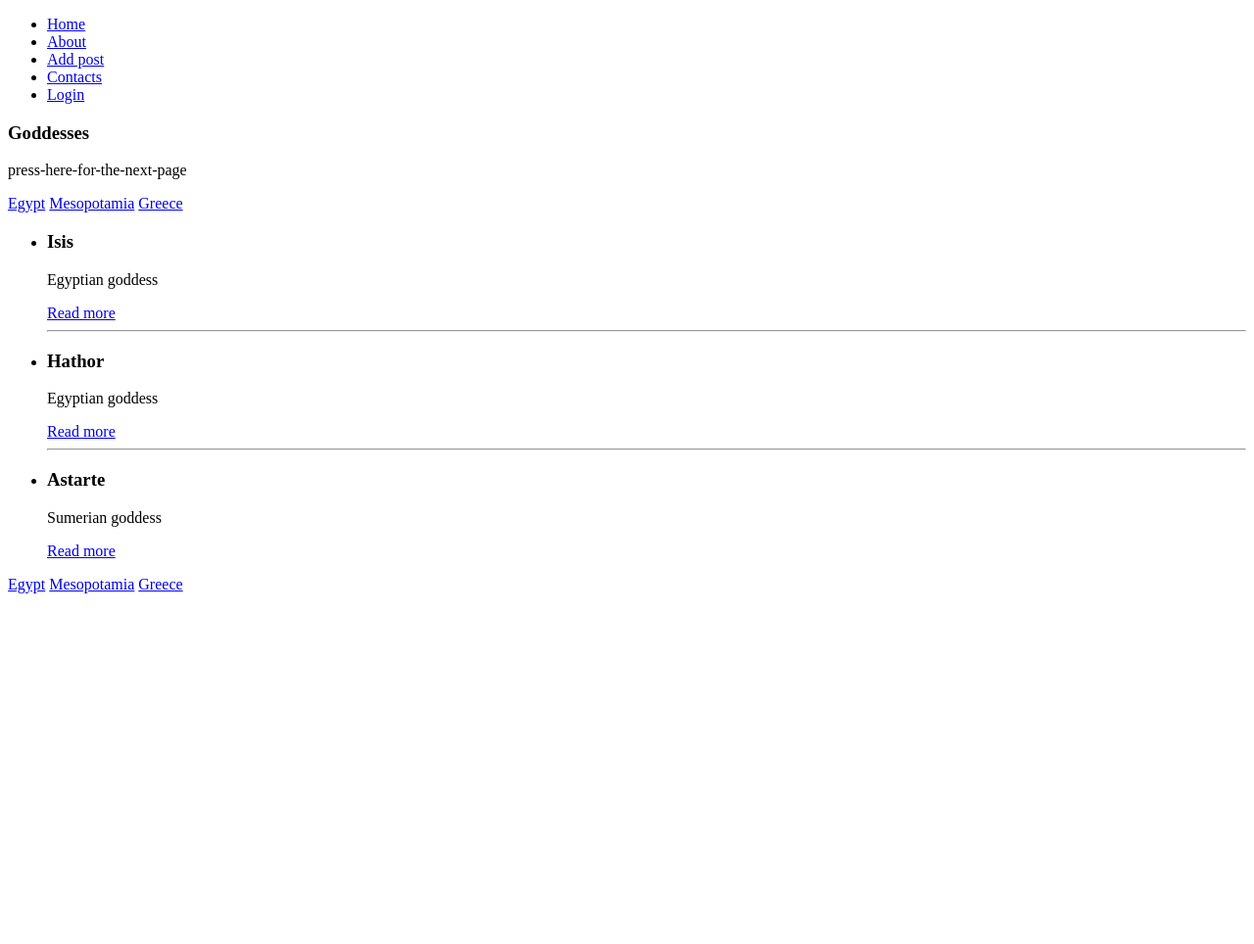
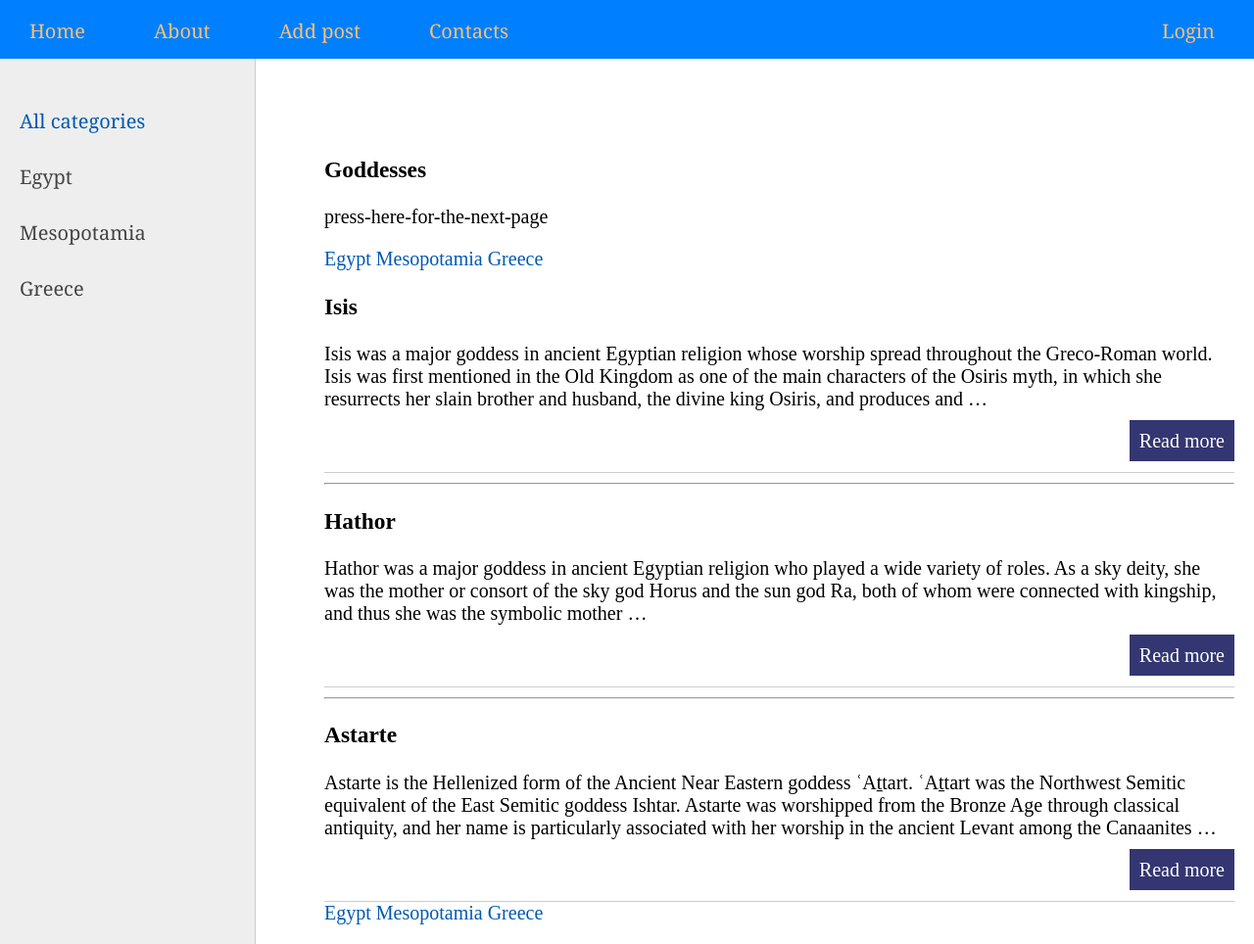
Before and after one commit to TeaThais/gods_project, a Django app: page / in a window 1280 px wide. Shown: the whole page at 98% size. Before the commit the page ends 800 px from the top, so only its background shows below. Run offline with Django 4.2, Linux system fonts and the light colour scheme.

Commit message:
static files

```diff
--- /dev/null
+++ b/gods/goddesses/static/goddesses/css/styles.css
@@ -0,0 +1,404 @@
+html, body {
+	font-family: 'Georgia';
+	margin: 0;
+	padding: 0;
+	height: 100%;
+	width: 100%;
+	color: #444;
+}
+
+a {
+	color: #0059b2;
+	text-decoration: none;
+}
+a:hover {
+	color: #CC0000;
+	text-decoration: underline;
+}
+
+img {max-width: 600px; height: auto;}
+
+img.img-article-left {
+	max-width: 300px;
+	height: auto;
+	float: left;
+	padding: 0 10px 10px 0;
+}
+
+img.img-article-left.thumb {
+	max-width: 150px;
+	height: auto;
+}
+
+p.link-read-post {
+	text-align: right;
+}
+p.link-read-post a {
+	padding: 10px;
+	min-width: 100px;
+	background: #333671;
+	color: #fff;
+	text-decoration: none;
+}
+
+div.article-panel {
+    background: #eee;
+    padding: 5px 10px 5px 10px;
+    box-sizing: border-box;
+    overflow: hidden;
+    color: #555;
+}
+div.article-panel p.first {
+    margin: 0;
+    float: left;
+}
+div.article-panel p.last {
+    margin: 0;
+    float: right;
+}
+
+ul.list-articles {
+	list-style: none;
+	margin: 0;
+	padding: 0;
+}
+ul.list-articles li {
+	border-bottom: 1px solid #ccc;
+}
+
+.table-page {
+	width: 100%;
+	height: 100%;
+	vertical-align: top;
+}
+.table-page tr {height: 100%;}
+
+.clear {clear: both;}
+
+.header {
+	background-color: #0080FF;
+	height: 60px;
+}
+
+ul.mainmenu {
+	list-style: none;
+	margin: 0;
+	padding: 0;
+	height: 60px;
+	color: #fdc073;
+	font-size: 20px;
+	overflow: hidden;
+}
+ul.mainmenu li {
+	float: left;
+	margin: 18px 40px 0 30px;
+}
+ul.mainmenu li.logo {margin: 0;}
+ul.mainmenu li.last {float: right;}
+
+ul.mainmenu li a {
+	color: #fdc073;
+	text-decoration: none;
+}
+ul.mainmenu li a:hover {
+	color: #FDA83D;
+}
+
+.panelitems {
+	text-align: center;
+}
+
+ul.langitem {
+	list-style: none;
+	display: inline-block;
+	margin: 30px;
+	padding: 0;
+	max-width: 300px
+}
+ul.langitem li {
+	margin: 10px 0 0 0;
+	width: 100%;
+}
+ul.langitem li.image {
+	margin: 0;
+	text-align: center;
+	width: 100%;
+	height: 250px;
+	overflow: hidden;
+}
+ul.langitem li.descr {
+	color: #777;
+	height: 170px;
+	overflow: hidden;
+}
+ul.langitem li a {
+	color: #fdc073;
+	text-decoration: none;
+	font-size: 20px;
+}
+ul.langitem li a:hover {
+	color: #FDA83D;
+}
+div.button {
+	background: #3F4137;
+	max-width: 200px;
+	margin: 0 auto;
+	padding: 5px 20px 5px 20px;
+	border-radius: 10px;
+	font-size: 20px;
+}
+
+.table-content {
+	width: 100%;
+	min-height: 100%;
+	height: 100%;
+}
+
+.left-chapters {
+	margin: 0;
+	background: #eee;
+	border-right: 1px solid #ccc;
+}
+.left-chapters ul {
+	width: 230px;
+	margin: 0;
+	padding: 20px 10px 10px 20px;
+	list-style: none;
+	font-size: 20px;
+}
+.left-chapters ul li {
+	margin: 30px 0 0 0;
+	color: #999;
+}
+.left-chapters ul li.selected {color: #0059b2; }
+.left-chapters ul li a {
+	color: #444;
+	text-decoration: none;
+}
+.left-chapters ul li a:hover { color: #CC0000; }
+.left-chapters ul li.share {margin: 60px 0 0 0;}
+.left-chapters ul li.share p {margin: 30px 0 30px 0;}
+.left-chapters ul li.share a {
+	display: inline-block;
+	width: 40px;
+	height: 40px;
+	margin: 0 20px 0 0;
+}
+/*
+.left-chapters ul li.share a.share-yt {
+	width: 100%;
+	height: 30px;
+	background: url('../images/share_yt.png') no-repeat 0 0
+}
+.left-chapters ul li.share a.share-yt:hover {
+	width: 100%;
+	height: 30px;
+	background: url('../images/share_yt.png') no-repeat 0 -30px
+}
+*/
+ul.tags-list {
+    width: 100%;
+	margin: 0;
+	padding: 0;
+	list-style: none;
+}
+
+ul.tags-list li {
+	margin: 0;
+	padding: 0 0 10px;
+    display: inline-block;
+}
+
+ul.tags-list li a {
+	padding: 5px;
+	font-size: 16px;
+	border: 1px solid #aaa;
+}
+
+.content {
+	padding: 40px 20px 20px 40px;
+	width: 100%;
+	box-sizing: border-box;
+}
+
+ul.breadcrumbs {
+	margin: 0;
+	padding: 0;
+	list-style: none;
+	font-size: 20px;
+	font-family: Sans-serif, Arial, Tahoma;
+}
+ul.breadcrumbs li {
+	display: inline-block;
+}
+ul.breadcrumbs li a {
+	color: #0059b2;
+	text-decoration: none;
+}
+ul.breadcrumbs li a:hover { color: #CC0000; }
+ul.breadcrumbs li:after{
+	padding: 0 10px 0 10px;
+	content: "\2192";
+}
+ul.breadcrumbs li.last:after {content: "";}
+
+ul.control {
+	margin: 0;
+	padding: 60px 0 0 0;
+	list-style: none;
+	font-family: Sans-serif, Arial, Tahoma;
+	font-size: 18px;
+	width: 100%;
+}
+ul.control li {	float: left; padding: 0 0 0 10px;}
+ul.control li.first:before {content: "\2190"; padding: 0 10px 0 0;}
+ul.control li.last {float: right; padding: 0 40px 0 0;}
+ul.control li.last:after {content: "\2192"; padding: 0 0 0 10px;}
+ul.control li a { color: #0059b2; text-decoration: none; }
+ul.control li a:hover { color: #CC0000; }
+
+ul.content-table {
+	margin: 0;
+	padding: 60px 0 0 30px;
+	list-style: none;
+	font-family: Sans-serif, Arial, Tahoma;
+	font-size: 28px;
+}
+ul.content-table li {
+	margin: 0 0 40px 0;
+}
+ul.content-table li a {
+	color: #BB5715;
+	text-decoration: none;
+}
+ul.content-table li a:hover {color: #F0711C;}
+
+.content-text {
+	margin: 60px 0 0 30px;
+	color: #000;
+	font-size: 20px;
+	font-family: Yandex Sans Display Light;
+}
+.content-text h1 {font-size: 32px;}
+
+ul.lang-list {
+	list-style: none;
+	margin: 0;
+	padding: 14px 0 0 0;
+	background: #3F4137;
+	width: 100%;
+	height: 50px;
+	border-top: 1px solid #959A82;
+	box-sizing: border-box;
+	font-size: 18px;
+	font-family: Sans-serif, Arial, Tahoma;
+}
+ul.lang-list li {
+	display: inline-block;
+	margin-left: 40px;
+}
+ul.lang-list li.selected {color: #fdc073; border-bottom: 1px solid #fdc073;}
+ul.lang-list li a {
+	color: #eee;
+	text-decoration: none;
+}
+ul.lang-list li a:hover {color: #fdc073;}
+
+.topic-subject .topic-line {
+	border-bottom: 1px solid #CC0000;
+	margin-top: -16px;
+}
+
+.topic-subject .topic-text {
+	display: inline-block;
+	font-size: 28px;
+	color: #777;
+	padding: 0 10px 0 10px;
+	margin-left: 30px;
+	background: #fff;
+	font-family: Sans-serif, Arial, Tahoma;
+}
+
+.list-topic {
+	margin: 40px 0 60px 0;
+	font-family: Sans-serif, Arial, Tahoma;
+}
+.list-topic p {
+	margin: 0;
+	font-size: 28px;
+}
+.list-topic ol {
+	columns: 2;
+	-webkit-columns: 2;
+	column-gap: 40px;
+}
+.list-topic ol li {
+	display: list-item;
+	margin: 10px 10px 0 0px;
+	padding: 0 0 0 10px;
+}
+.list-topic ol li a {
+	color: #0059b2;
+	text-decoration: none;
+}
+.list-topic ol li a:hover {color: #CC0000;}
+
+.highlight {
+	max-width: 350px;
+	padding: 0 10px 0 10px;
+	margin: 0;
+	overflow: auto;
+	overflow-y: hidden;
+	background: #f0f0f0;
+}
+.highlight p { margin: 0; }
+.highlight .block {
+	width: 100%;
+	margin: 0;
+}
+.highlight .block p { margin: 0; }
+
+.quote {
+	background: url('../images/blockquote.png') no-repeat 0 10px;
+	padding: 5px 5px 5px 70px;
+	font-family: Sans-serif, Arial, Tahoma;
+	font-style: italic;
+}
+
+#footer {
+	box-sizing: border-box;
+
+	background: #3F4137;
+	padding: 5px;
+	color: #aaa;
+	font-size: 14px;
+	font-family: Verdana, Geneva, Arial, Helvetica;
+	text-align: left;
+	overflow: hidden;
+}
+#footer a {
+	text-decoration: underline;
+	color: #aaa;
+}
+
+.form-input {
+    width: 300px;
+    font-size: 16px;
+}
+
+.form-label {
+    display: inline-block;
+    min-width: 150px;
+    vertical-align: top;
+}
+
+.form-error ul {
+    list-style: none;
+    padding: 0;
+    color: #CC0000;
+}
+
+.form-button {
+    min-width: 200px;
+    font-size: 16px;
+}
--- a/gods/goddesses/templates/goddesses/index.html
+++ b/gods/goddesses/templates/goddesses/index.html
@@ -6,13 +6,14 @@
 
 {% include 'goddesses/includes/nav.html' %}
 
-<ul>
+<ul class="list-articles">
      {% for post in posts %}
          {% if post.is_published %}
              <li>
                   <h3> {{ post.name }} </h3>
-                  <p> {{ post.content }} </p>
-                  <a href="{% url 'post' post.id %}"> Read more </a>
+                  <p> {{ post.content|truncatewords:50 }} </p>   {% comment %} |linebreaks| {% endcomment %}
+                 <div class="clear"></div>
+                 <p class="link-read-post"> <a href="{% url 'post' post.id %}"> Read more </a></p>
              </li>
             {% if not forloop.last %}
          <hr>
--- a/gods/goddesses/views.py
+++ b/gods/goddesses/views.py
@@ -14,10 +14,41 @@ menu = [
 
 
 data_db = [
-    {'id': 1, 'name': 'Isis', 'content': 'Egyptian goddess', 'is_published': True},
+    {'id': 1, 'name': 'Isis', 'content': '''Isis was a major goddess in ancient Egyptian religion whose worship spread
+     throughout the Greco-Roman world. Isis was first mentioned in the Old Kingdom as one of the main characters of
+     the Osiris myth, in which she resurrects her slain brother and husband, the divine king Osiris,
+     and produces and protects his heir, Horus. She was believed to help the dead enter the afterlife
+     as she had helped Osiris, and she was considered the divine mother of the pharaoh, who was likened to Horus.
+     Her maternal aid was invoked in healing spells to benefit ordinary people. Originally, she played a limited role
+      in royal rituals and temple rites, although she was more prominent in funerary practices and magical texts.
+      She was usually portrayed in art as a human woman wearing a throne-like hieroglyph on her head.
+      During the New Kingdom (c. 1550 – c. 1070 BCE), as she took on traits that originally belonged to Hathor,
+      the preeminent goddess of earlier times, Isis was portrayed wearing Hathor's headdress: a sun disk between the
+        horns of a cow. ''',
+     'is_published': True},
+
     {'id': 2, 'name': 'Aphrodite', 'content': 'Greek goddess', 'is_published': False},
-    {'id': 3, 'name': 'Hathor', 'content': 'Egyptian goddess', 'is_published': True},
-    {'id': 4, 'name': 'Astarte', 'content': 'Sumerian goddess', 'is_published': True},
+
+    {'id': 3, 'name': 'Hathor', 'content': '''Hathor was a major goddess in ancient Egyptian religion who played
+    a wide variety of roles. As a sky deity, she was the mother or consort of the sky god Horus and the sun god Ra,
+    both of whom were connected with kingship, and thus she was the symbolic mother of their earthly representatives,
+    the pharaohs. She was one of several goddesses who acted as the Eye of Ra, Ra's feminine counterpart,
+    and in this form she had a vengeful aspect that protected him from his enemies. Her beneficent side
+    represented music, dance, joy, love, sexuality, and maternal care, and she acted as the consort
+    of several male deities and the mother of their sons. These two aspects of the goddess exemplified
+    the Egyptian conception of femininity. Hathor crossed boundaries between worlds, helping deceased souls
+    in the transition to the afterlife. ''',
+     'is_published': True},
+
+    {'id': 4, 'name': 'Astarte', 'content': '''Astarte is the Hellenized form
+    of the Ancient Near Eastern goddess ʿAṯtart. ʿAṯtart was the Northwest Semitic equivalent
+    of the East Semitic goddess Ishtar.
+    Astarte was worshipped from the Bronze Age through classical antiquity, and her name is particularly associated
+     with her worship in the ancient Levant among the Canaanites and Phoenicians, though she was originally associated
+      with Amorite cities like Ugarit and Emar, as well as Mari and Ebla.[6] She was also celebrated in Egypt,
+      especially during the reign of the Ramessides, following the importation of foreign cults there.
+      Phoenicians introduced her cult in their colonies on the Iberian Peninsula. ''',
+     'is_published': True},
 ]
 
 
--- a/gods/templates/base.html
+++ b/gods/templates/base.html
@@ -1,20 +1,63 @@
+{% load static %}
+
 <!DOCTYPE html>
 <html lang="en">
 <head>
     <meta charset="UTF-8">
     <title>{{ title|upper }}</title>
+    <meta http-equiv="Content-Type" content="text/html; charset=utf-8">
+	<link rel="shortcut icon" href="{% static 'goddesses/images/main.ico' %}" type="image/x-icon"/>
+	<meta name="viewport" content="width=device-width, initial-scale=1.0">
+    <link type="text/css" href="{% static 'goddesses/css/styles.css' %}" rel="stylesheet"/>
 </head>
-<header>
-    <ul>
-   <li> <a href="{% url 'home' %}">Home</a></li>
-        {% for item in menu  %}
-    {% if not forloop.last %}<li>{% else %}<li class="last">{% endif %}
-        <a href="{% url item.url_name %}"> {{ item.title }} </a>
-        </li>
-    {% endfor %}
-    </ul>
-</header>
+
 <body>
-{% block content %}{% endblock %}
+<table class="table-content" border=0 cellpadding="0" cellspacing="0">
+    <tr>
+        <td valign=top>
+
+            {% block mainmenu %}
+            <div class="header">
+                <ul id="mainmenu" class="mainmenu">
+                    <li><a href="{% url 'home' %}">Home</a></li>
+                    {% for item in menu  %}
+                        {% if not forloop.last %}<li>{% else %}<li class="last">{% endif %}
+                            <a href="{% url item.url_name %}"> {{ item.title }} </a>
+                        </li>
+                    {% endfor %}
+                </ul>
+                <div class="clear"></div>
+            </div>
+            {% endblock mainmenu %}
+
+            <table class="table-content" border=0 cellpadding="0" cellspacing="0">
+                <tr>
+
+
+                    <!-- Sidebar слева -->
+                    <td valign="top" class="left-chapters">
+                        <ul id="leftchapters">
+                            <li class="selected">All categories</li>
+                            <li><a href="#">Egypt</a></li>
+                            <li><a href="#">Mesopotamia</a></li>
+                            <li><a href="#">Greece</a></li>
+                        </ul>
+                    </td>
+                    <!-- Конец Sidebar'а -->
+
+                    <!-- Блок контента -->
+                    <td valign="top" class="content">
+                        <div class="content-text">
+                            {% block content %}
+                            {% endblock %}
+                        </div>
+                    </td>
+                    <!-- Конец блока контента -->
+
+                </tr>
+            </table>
+        </td>
+    </tr>
+</table>
 </body>
 </html>
```
Also changed, not shown: gods/goddesses/static/goddesses/images/blockquote.png (added), gods/goddesses/static/goddesses/images/logo.jpeg (added), gods/goddesses/static/goddesses/images/main.ico (added).
